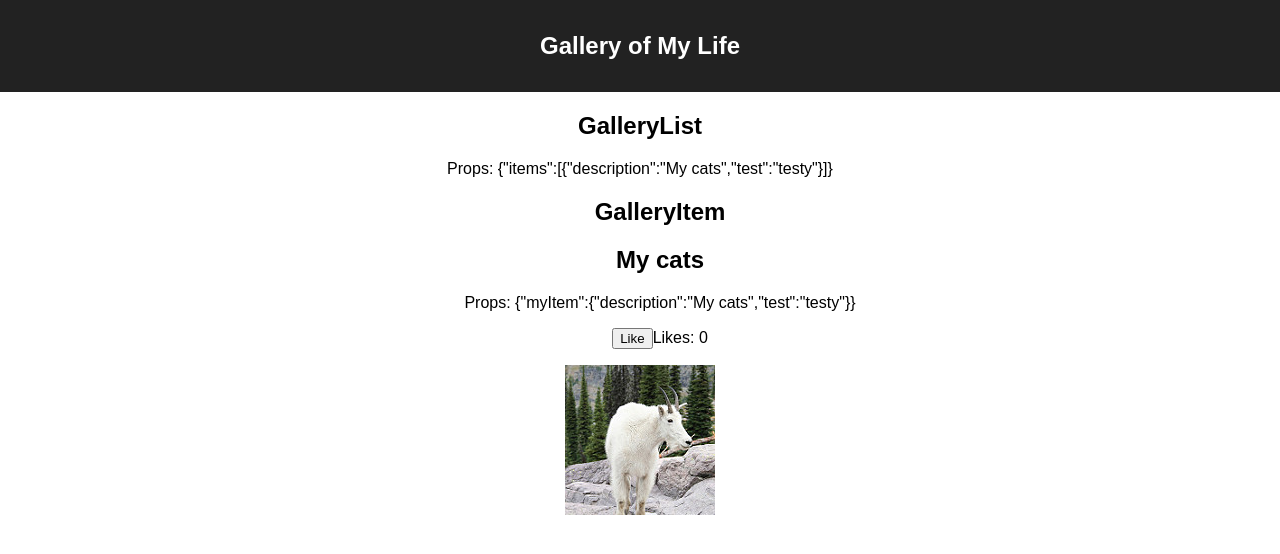
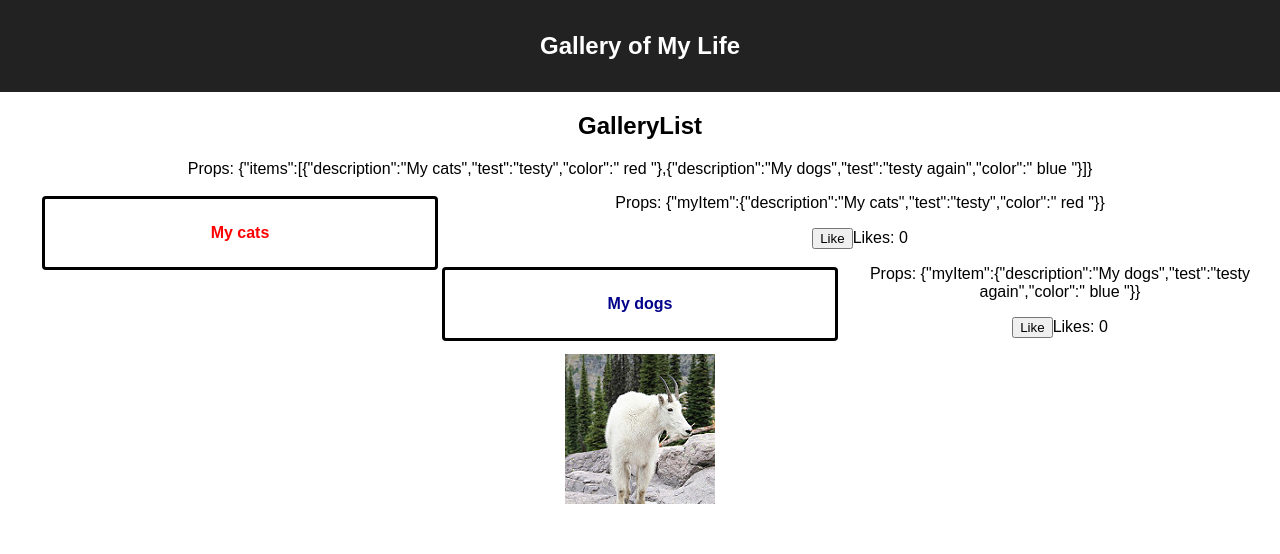
Before and after one commit to carlos-kelley/weekend-react-gallery, a React (Create React App) app: page / in a window 1280 px wide. Shown: the top 554 px of the page. Built offline with nearby package versions, Linux system fonts and the light colour scheme.

Commit message:
basic condit. render

```diff
--- a/src/components/App/App.jsx
+++ b/src/components/App/App.jsx
@@ -4,16 +4,11 @@ import './App.css';
 import GalleryList from '../GalleryList/GalleryList';
 import GalleryItem from '../GalleryItem/GalleryItem';
 import Body from '../Body/Body';
+import { createPortal } from 'react-dom/cjs/react-dom.development';
 
 
 function App() {
 
-  let itemsArray = [
-    {
-        description: 'My cats',
-        test: 'testy'
-    }
-]
     return (
       <div className="App">
         <header className="App-header">
--- a/src/components/Body/Body.jsx
+++ b/src/components/Body/Body.jsx
@@ -8,7 +8,13 @@ function Body(){
     let itemsArray = [
         {
             description: 'My cats',
-            test: 'testy'
+            test: 'testy',
+            color: ' red '
+        },
+        {
+            description: 'My dogs',
+            test: 'testy again',
+            color: ' blue '
         }
     ]
     return(
--- /dev/null
+++ b/src/components/GalleryItem/GalleryItem.css
@@ -0,0 +1,18 @@
+.listItem{
+    width: 30%;
+    border-style: solid;
+    border-width: 3px;
+    border-color: black;
+    border-radius: 4px;
+    padding: 9px;
+    margin: 2px;
+    float: left;
+}
+
+.red{
+    color: red;
+}
+
+.blue{
+    color: darkblue;
+}
--- a/src/components/GalleryItem/GalleryItem.jsx
+++ b/src/components/GalleryItem/GalleryItem.jsx
@@ -1,18 +1,30 @@
 import React from 'react';
 import {useState} from 'react';
+import './GalleryItem.css'
 
 function GalleryItem( props ){
+    const [ show, setShow] = useState( true );
     const [ likes, setLikes ] = useState(0);
-    const handleClick = ()=>{
+
+    const handleClick = () =>{
+        setShow( !show );
+    }
+
+    const handleLike = ()=>{
         setLikes ( likes +1 );
     }
     return(
         <div>
-            <h2>GalleryItem</h2>
-            <h2>{ props.myItem.description }</h2>
+            <div  className = 'listItem'>
+                {
+                    show?
+                    <p onClick={handleClick} className = { props.myItem.color }><strong>{ props.myItem.description }</strong></p>
+                    :
+                    <p onClick={handleClick}>{ props.myItem.color } </p>
+                }
+            </div>
             <p>Props: { JSON.stringify( props) }</p>
-
-            <p><button onClick={handleClick}>Like</button>Likes: { likes }</p>
+            <p><button onClick={handleLike}>Like</button>Likes: { likes }</p>
         </div>
     );
 }
```
Also changed, not shown: 1 other file (tests, documents, lock files or other folders).
